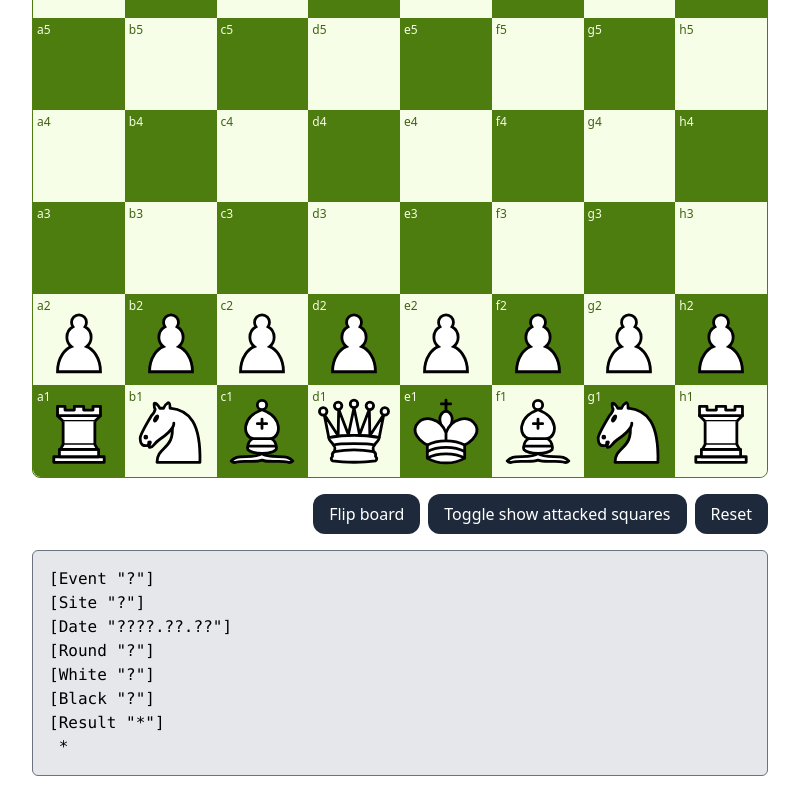
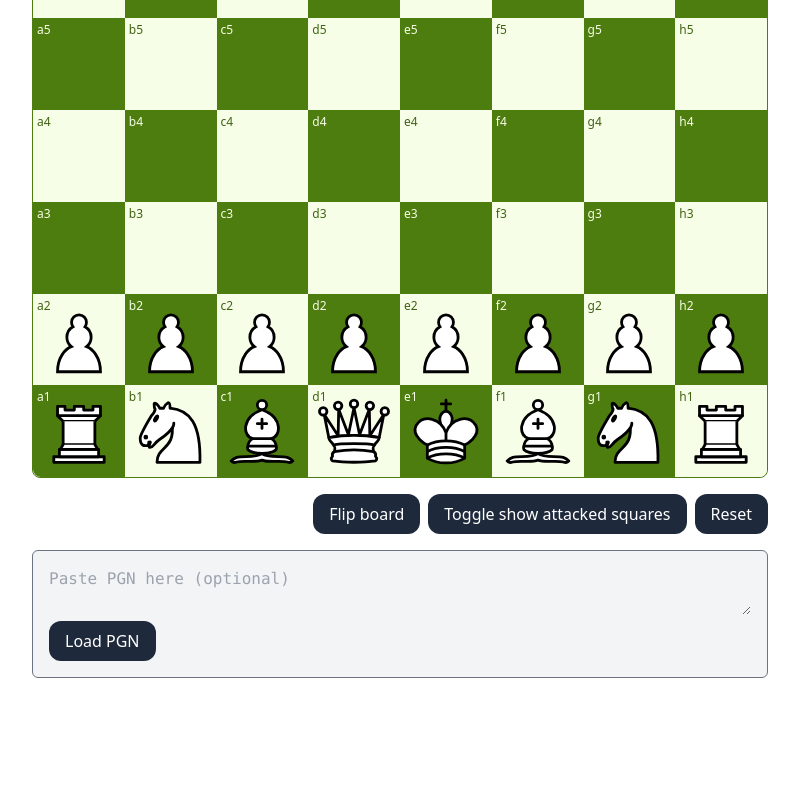
Before and after one commit to jackyef/chess-ui, a Next.js app: page / in a window 1280 px wide. Shown: the part 282-1082 px from the top of the page, without its empty margins (240-1039 px from the left). After the commit the page ends 984 px from the top, so only its background shows below. Built offline with nearby package versions, Linux system fonts and the light colour scheme.

Commit message:
Improve undo redo handling

```diff
--- /dev/null
+++ b/src/components/Button/index.tsx
@@ -0,0 +1,16 @@
+import { cx } from '~/utils/styles'
+
+export const Button = ({
+  className,
+  ...props
+}: React.ButtonHTMLAttributes<HTMLButtonElement>) => {
+  return (
+    <button
+      className={cx(
+        'px-4 py-2 rounded-xl bg-slate-800 hover:bg-slate-600 text-white',
+        className
+      )}
+      {...props}
+    />
+  )
+}
--- a/src/components/ChessBoard/Board.tsx
+++ b/src/components/ChessBoard/Board.tsx
@@ -6,6 +6,7 @@ import { Square as Coordinate } from 'chess.js'
 import { Square } from './Square'
 import { useChessBoardContext } from './context'
 import { Piece } from './Piece'
+import { Button } from '../Button'
 
 export const Board = () => {
   const { chess, pieceIdMap, reset } = useChessBoardContext()
@@ -47,6 +48,7 @@ export const Board = () => {
                     {hasPiece && (
                       <motion.div
                         key={pieceIdMap[coordinate]}
+                        data-testid={coordinate}
                         className={cx(
                           'absolute inset-0 z-50 pointer-events-none'
                         )}
@@ -75,32 +77,15 @@ export const Board = () => {
       </div>
 
       <div className={cx('flex my-4 justify-end gap-2')}>
-        <button
-          className={cx(
-            'px-4 py-2 rounded-xl bg-slate-800 hover:bg-slate-600 text-white'
-          )}
-          onClick={() => setIsBoardFlipped((prev) => !prev)}
-        >
+        <Button onClick={() => setIsBoardFlipped((prev) => !prev)}>
           Flip board
-        </button>
+        </Button>
 
-        <button
-          className={cx(
-            'px-4 py-2 rounded-xl bg-slate-800 hover:bg-slate-600 text-white'
-          )}
-          onClick={() => setShowAttackedSquare((prev) => !prev)}
-        >
+        <Button onClick={() => setShowAttackedSquare((prev) => !prev)}>
           Toggle show attacked squares
-        </button>
+        </Button>
 
-        <button
-          className={cx(
-            'px-4 py-2 rounded-xl bg-slate-800 hover:bg-slate-600 text-white'
-          )}
-          onClick={() => reset()}
-        >
-          Reset
-        </button>
+        <Button onClick={() => reset()}>Reset</Button>
       </div>
     </div>
   )
--- a/src/components/ChessBoard/Square.tsx
+++ b/src/components/ChessBoard/Square.tsx
@@ -37,42 +37,25 @@ export const Square = ({
     : false
 
   const attackedSquareIndicator = (() => {
-    if (isAttackedByWhite && isAttackedByBlack) {
+    if (isAttackedByWhite || isAttackedByBlack) {
       return (
         <motion.div
           initial={{ opacity: 0 }}
           animate={{ opacity: 1 }}
           exit={{ opacity: 0 }}
           className={cx(
-            'absolute inset-0 pointer-events-none z-0',
-            isBlackSquare ? 'bg-violet-400' : 'bg-violet-200'
-          )}
-        />
-      )
-    }
-
-    if (isAttackedByWhite) {
-      return (
-        <motion.div
-          initial={{ opacity: 0 }}
-          animate={{ opacity: 1 }}
-          exit={{ opacity: 0 }}
-          className={cx(
-            'absolute inset-0 pointer-events-none z-0',
-            isBlackSquare ? 'bg-red-400' : 'bg-red-200'
-          )}
-        />
-      )
-    }
-    if (isAttackedByBlack) {
-      return (
-        <motion.div
-          initial={{ opacity: 0 }}
-          animate={{ opacity: 1 }}
-          exit={{ opacity: 0 }}
-          className={cx(
-            'absolute inset-0 pointer-events-none z-0',
-            isBlackSquare ? 'bg-blue-400' : 'bg-blue-200'
+            'absolute inset-0 pointer-events-none z-0 transition-colors duration-300',
+            isBlackSquare
+              ? {
+                  'bg-red-400': isAttackedByWhite,
+                  'bg-blue-400': isAttackedByBlack,
+                  'bg-violet-400': isAttackedByBlack && isAttackedByWhite
+                }
+              : {
+                  'bg-red-200': isAttackedByWhite,
+                  'bg-blue-200': isAttackedByBlack,
+                  'bg-violet-200': isAttackedByBlack && isAttackedByWhite
+                }
           )}
         />
       )
@@ -81,12 +64,10 @@ export const Square = ({
 
   return (
     <button
+      disabled={toMove !== piece?.color && !isValidMovePosition}
       className={cx(
-        'w-full aspect-square relative',
+        'w-full aspect-square relative outline-none',
         isBlackSquare ? 'bg-lime-700 text-lime-50' : 'bg-lime-50 text-lime-800',
-        toMove !== piece?.color &&
-          !isValidMovePosition &&
-          'pointer-events-none cursor-not-allowed',
 
         // Handling pesky rounded corners
         {
--- a/src/components/ChessBoard/constants.ts
+++ b/src/components/ChessBoard/constants.ts
@@ -6,7 +6,8 @@ export const COLUMNS = ['a', 'b', 'c', 'd', 'e', 'f', 'g', 'h'] as const
 export type Rows = (typeof ROWS)[number]
 export type Columns = (typeof COLUMNS)[number]
 
-export type PieceId = `${Color}_${PieceSymbol}_${Square}`
+export type PieceWithColor = `${Color}_${PieceSymbol}`
+export type PieceId = `${PieceWithColor}_${number}`
 
 // Map to keep track of square with pieces
 export type PieceIdMap = Partial<Record<Square, PieceId>>
--- a/src/components/ChessBoard/context.tsx
+++ b/src/components/ChessBoard/context.tsx
@@ -1,7 +1,8 @@
 import { createContext, useContext, useEffect, useState } from 'react'
 import { cx } from '~/utils/styles'
 import { Chess, Color, Move, SQUARES, Square } from 'chess.js'
-import { PieceIdMap } from './constants'
+import { PieceIdMap, PieceWithColor } from './constants'
+import { Button } from '../Button'
 
 type ChessBoardContextType = {
   chess: Chess
@@ -63,45 +64,123 @@ export const ChessBoardContextProvider = ({
   const [selectedSquare, setSelectedSquare] = useState<Square | null>(null)
   let selectedPiece = null
 
+  try {
+    selectedPiece = chess.get(selectedSquare!)
+  } catch {}
+
   useEffect(() => {
     // Construct initial pieceIdMap
+    const pieceIdMap: PieceIdMap = {}
+    const seenPieces: Partial<Record<PieceWithColor, number>> = {}
+
     SQUARES.forEach((square) => {
       try {
         const piece = chess.get(square)
         if (piece) {
-          setPieceIdMap((prev) => ({
-            ...prev,
-            [square]: `${piece.color}_${piece.type}_${square}`
-          }))
+          const piecePrefix = `${piece.color}_${piece.type}` as PieceWithColor
+          seenPieces[piecePrefix] = (seenPieces[piecePrefix] ?? 0) + 1
+
+          pieceIdMap[square] = `${piecePrefix}_${
+            seenPieces[piecePrefix] as number
+          }`
         }
       } catch {}
     })
+
+    setPieceIdMap(pieceIdMap)
   }, [chess])
 
-  try {
-    selectedPiece = chess.get(selectedSquare!)
-  } catch {}
+  const undoMove = () => {
+    const move = chess.undo()
 
-  const movePiece = (from: Square, to: Square) => {
+    if (!move) return
+
+    setUndoneMoves((prev) => [...prev, move])
+    setPieceIdMap((prev) => {
+      const newMap = { ...prev }
+
+      if (move.captured) {
+        const piece = chess.get(move.to)
+        const piecePrefix = `${piece.color}_${piece.type}` as PieceWithColor
+        const currentNumberOfSamePieceOnTheBoard = (() => {
+          let count = 0
+          SQUARES.forEach((square) => {
+            try {
+              const piece = chess.get(square)
+              if (piece) {
+                const prefix = `${piece.color}_${piece.type}` as PieceWithColor
+
+                if (piecePrefix === prefix) {
+                  count += 1
+                }
+              }
+            } catch {}
+          })
+
+          return count
+        })()
+
+        if (piece) {
+          newMap[move.to] = `${piece.color}_${piece.type}_${
+            currentNumberOfSamePieceOnTheBoard + 1
+          }`
+        } else {
+          delete newMap[move.to]
+        }
+      } else if (move.san === 'O-O') {
+        // Castle kingside
+        // We need to update rook position too
+        const square = move.color === 'w' ? 'f1' : 'f8'
+        const targetSquare = move.color === 'w' ? 'h1' : 'h8'
+        const rook = chess.get(targetSquare)
+
+        if (rook) {
+          const pieceId = pieceIdMap[square]
+          newMap[targetSquare] = pieceId
+        }
+      } else if (move.san === 'O-O-O') {
+        // Castle queenside
+        // We need to update rook position too
+        const square = move.color === 'w' ? 'd1' : 'd8'
+        const targetSquare = move.color === 'w' ? 'a1' : 'a8'
+        const rook = chess.get(targetSquare)
+
+        if (rook) {
+          const pieceId = pieceIdMap[square]
+          newMap[targetSquare] = pieceId
+        }
+      } else {
+        delete newMap[move.to]
+      }
+
+      return {
+        ...newMap,
+        [move.from]: prev[move.to]
+      }
+    })
+  }
+  const movePiece = (
+    from: Square,
+    to: Square,
+    shouldClearUndoneMoves = true
+  ) => {
     if (chess.isGameOver()) return
 
-    let hasMovedSuccessfully = false
+    let move: Move | null = null
     // Do move
     try {
-      chess.move({ from, to })
-      hasMovedSuccessfully = true
+      move = chess.move({ from, to })
     } catch {}
 
-    if (!hasMovedSuccessfully) {
+    if (!move) {
       // TODO: Show UI to pick promotion.
       // For now just auto-promote to queen
       try {
-        chess.move({ from, to, promotion: 'q' })
-        hasMovedSuccessfully = true
+        move = chess.move({ from, to, promotion: 'q' })
       } catch {}
     }
 
-    if (!hasMovedSuccessfully) {
+    if (!move) {
       // TODO: Show toast error
       // Show toast if invalid move
     }
@@ -112,6 +191,32 @@ export const ChessBoardContextProvider = ({
         const newMap = { ...prev }
         delete newMap[from]
 
+        if (!move) return newMap
+
+        if (move.san === 'O-O') {
+          // Castle kingside
+          // We need to update rook position too
+          const square = move.color === 'w' ? 'h1' : 'h8'
+          const targetSquare = move.color === 'w' ? 'f1' : 'f8'
+          const rook = chess.get(targetSquare)
+
+          if (rook) {
+            const pieceId = prev[square]
+            newMap[targetSquare] = pieceId
+          }
+        } else if (move.san === 'O-O-O') {
+          // Castle queenside
+          // We need to update rook position too
+          const square = move.color === 'w' ? 'a1' : 'a8'
+          const targetSquare = move.color === 'w' ? 'd1' : 'd8'
+          const rook = chess.get(targetSquare)
+
+          if (rook) {
+            const pieceId = prev[square]
+            newMap[targetSquare] = pieceId
+          }
+        }
+
         return {
           ...newMap,
           [to]: prev[from]
@@ -119,8 +224,12 @@ export const ChessBoardContextProvider = ({
       })
     }
 
-    // Check if game is over
+    // Clear undone moves.
+    if (shouldClearUndoneMoves) {
+      setUndoneMoves([])
+    }
 
+    // TODO: Check if game is over
     setSelectedSquare(null)
     forceRerender()
   }
@@ -161,28 +270,12 @@ export const ChessBoardContextProvider = ({
               const undoneMove = undoneMoves.pop()
 
               if (undoneMove) {
-                movePiece(undoneMove.from, undoneMove.to)
+                movePiece(undoneMove.from, undoneMove.to, false)
               }
-              forceRerender()
             } catch {}
           } else if (e.code === 'ArrowLeft') {
             try {
-              const move = chess.undo()
-
-              if (move) {
-                setUndoneMoves((prev) => [...prev, move])
-                setPieceIdMap((prev) => {
-                  const newMap = { ...prev }
-                  delete newMap[move.to]
-
-                  return {
-                    ...newMap,
-                    [move.from]: prev[move.to]
-                  }
-                })
-              }
-
-              forceRerender()
+              undoMove()
             } catch {}
           }
         }}
@@ -190,10 +283,30 @@ export const ChessBoardContextProvider = ({
         {children}
       </div>
 
-      <div className={cx('border border-gray-500 bg-gray-200 p-4 rounded-md')}>
-        <pre className={cx('break-words')}>
-          {chess.pgn({ maxWidth: 50, newline: '\n' })}
-        </pre>
+      <div className={cx('border border-gray-500 bg-gray-100 p-4 rounded-md')}>
+        {!lastMove && !undoneMoves.length ? (
+          <form
+            className={cx('w-full')}
+            onSubmit={(e) => {
+              e.preventDefault()
+              const formData = new FormData(e.target as HTMLFormElement)
+              const pgnString = formData.get('pgn') as string
+              setChess(getInitialChessboard(pgnString))
+            }}
+          >
+            <textarea
+              className="w-full bg-transparent font-mono"
+              name="pgn"
+              placeholder="Paste PGN here (optional)"
+            ></textarea>
+
+            <Button type="submit">Load PGN</Button>
+          </form>
+        ) : (
+          <pre className={cx('break-words')}>
+            {chess.pgn({ maxWidth: 50, newline: '\n' })}
+          </pre>
+        )}
       </div>
     </ChessBoardContext.Provider>
   )
```
